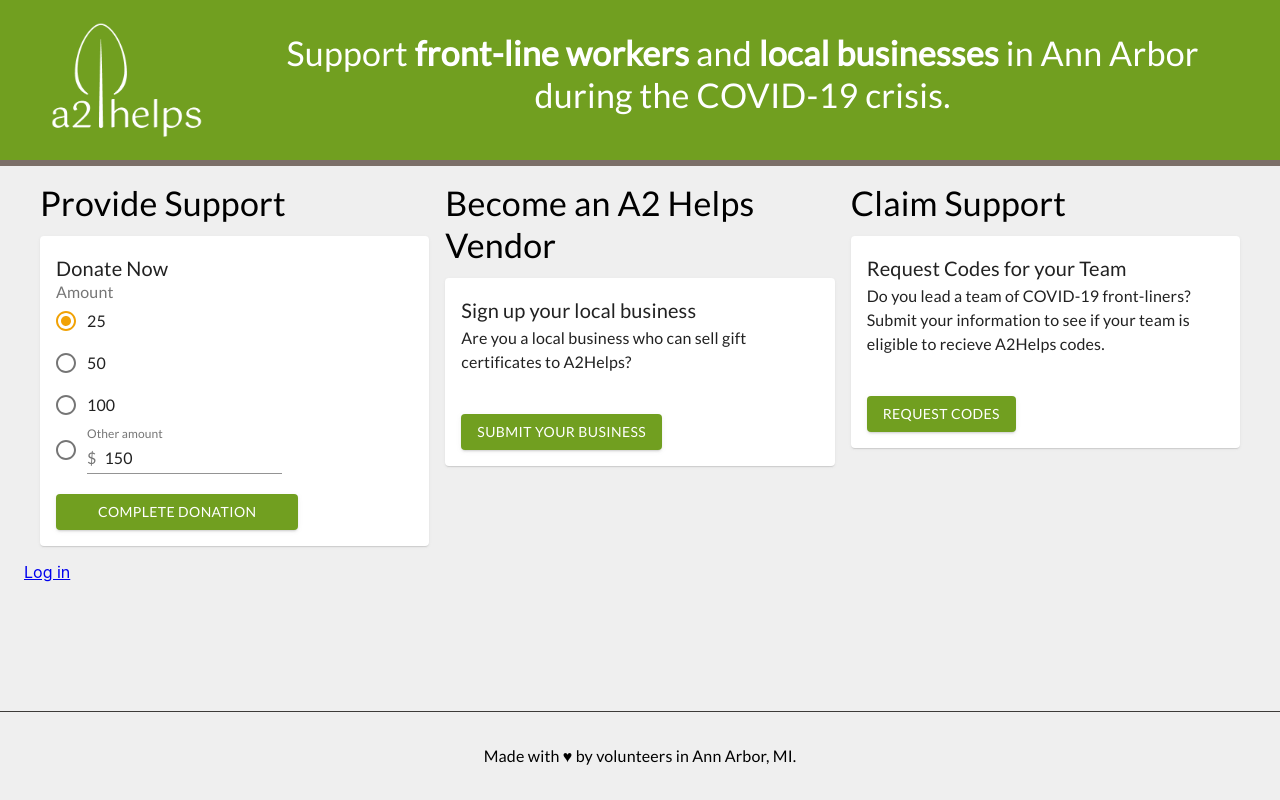
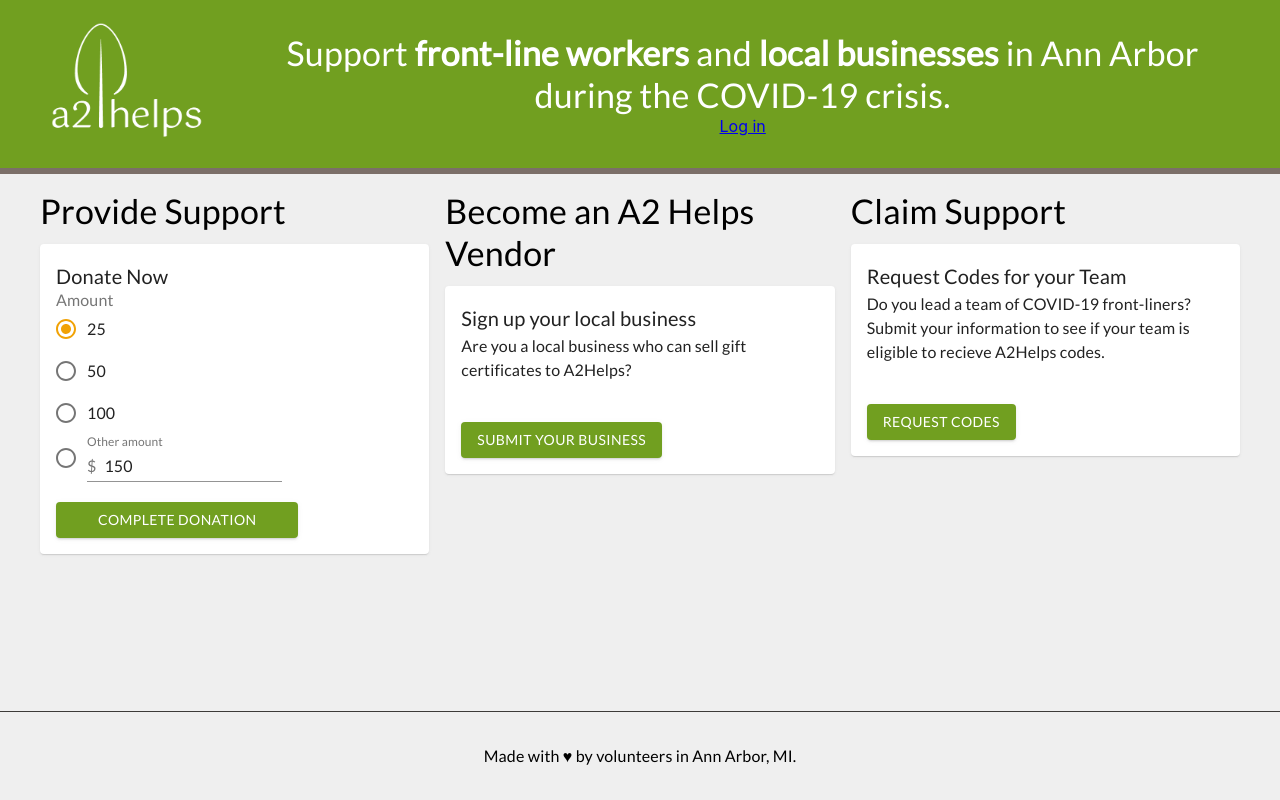
Before and after one commit to A2Helps/a2-helps-web, a React (Create React App) app: page / in a window 1280 px wide. Built offline with nearby package versions, Linux system fonts and the light colour scheme; no server answers.

Commit message:
Create site wrapper component for header+footer

```diff
--- a/src/components/banner/index.js
+++ b/src/components/banner/index.js
@@ -6,7 +6,7 @@
 import {
   Link,
 } from "react-router-dom";
-import { HOME } from '../../util/routes';
+import { HOME, LOGIN } from '../../util/routes';
 
 const useStyles = makeStyles(theme => ({
   root: {
@@ -24,6 +24,10 @@
     paddingBottom: 16,
   },
 }));
+
+const LogIn = () => (
+  <Link to={LOGIN}>Log in</Link>
+);
 
 export default function Banner() {
   const classes = useStyles();
@@ -44,6 +48,7 @@
             <Typography variant="h4" color="inherit">
               Support <strong>front-line workers</strong> and <strong>local businesses</strong> in Ann Arbor during the COVID-19 crisis.
             </Typography>
+            <LogIn />
           </Grid>
         </Grid>
       </Container>
--- /dev/null
+++ b/src/components/wrapper/index.js
@@ -0,0 +1,34 @@
+import React from 'react';
+import { makeStyles } from '@material-ui/core/styles';
+import Container from '@material-ui/core/Container';
+import Banner from '../banner';
+import Footer from '../footer';
+
+const useStyles = makeStyles(theme => ({
+  root: {
+    minHeight: '100vh',
+    backgroundColor: '#efefef',
+    display: 'flex',
+    flexDirection: 'column',
+  },
+  spacer: {
+    flex: 1,
+  },
+}));
+
+function Wrapper(props) {
+  const styles = useStyles();
+
+  return (
+    <div className={styles.root}>
+      <Banner />
+      <Container>
+        {props.children}
+      </Container>
+      <div className={styles.spacer} />
+      <Footer />
+    </div>
+  );
+}
+
+export default Wrapper;
--- a/src/pages/home.js
+++ b/src/pages/home.js
@@ -1,41 +1,22 @@
 import React from 'react';
-import { Link } from "react-router-dom";
 import { makeStyles } from '@material-ui/core/styles';
 import Grid from '@material-ui/core/Grid';
-import Container from '@material-ui/core/Container';
-import Banner from '../components/banner';
 import Donate from '../components/donate';
 import RequestCodes from '../components/request-codes';
 import BusinessSignUp from '../components/business-sign-up';
-import Footer from '../components/footer';
-import { LOGIN } from '../util/routes';
+import Wrapper from '../components/wrapper';
 
 const useStyles = makeStyles(theme => ({
-  root: {
-    minHeight: '100vh',
-    backgroundColor: '#efefef',
-    display: 'flex',
-    flexDirection: 'column',
-  },
   ctas: {
     padding: 16,
     flexGrow: 1,
   },
-  spacer: {
-    flex: 1,
-  },
 }));
-
-const LogIn = () => (
-  <Link to={LOGIN}>Log in</Link>
-);
 
 function Home() {
   const styles = useStyles();
   return (
-    <div className={styles.root}>
-      <Banner />
-      <Container>
+    <Wrapper>
       <Grid
         spacing={2}
         container
@@ -45,11 +26,7 @@
         <RequestCodes />
         <BusinessSignUp />
       </Grid>
-        <LogIn />
-      </Container>
-      <div className={styles.spacer} />
-      <Footer />
-    </div>
+    </Wrapper>
   );
 }
 
--- a/src/pages/signin.js
+++ b/src/pages/signin.js
@@ -4,6 +4,7 @@
 import Paper from '@material-ui/core/Paper';
 import Typography from '@material-ui/core/Typography';
 import SignInForm from '../components/auth/SignInForm';
+import Wrapper from '../components/wrapper';
 
 const useStyles = makeStyles(theme => ({
   root: {
@@ -18,10 +19,7 @@
   const classes = useStyles();
 
   return (
-    <div className={classes.root}>
-      <Grid
-        container
-      >
+    <Wrapper>
       <Grid item xs>
         <Paper className={classes.paper}>
           <Typography variant="h1" color="inherit">
@@ -30,8 +28,7 @@
           <SignInForm />
         </Paper>
       </Grid>
-      </Grid>
-    </div>
+    </Wrapper>
   );
 }
 
```
Lines whose indentation alone changed are shown as unchanged.
